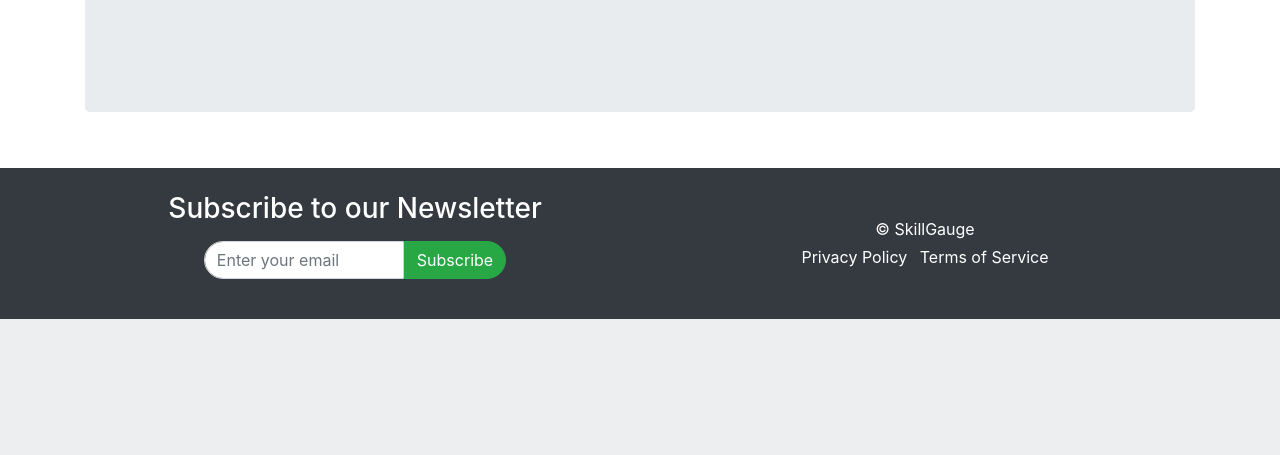
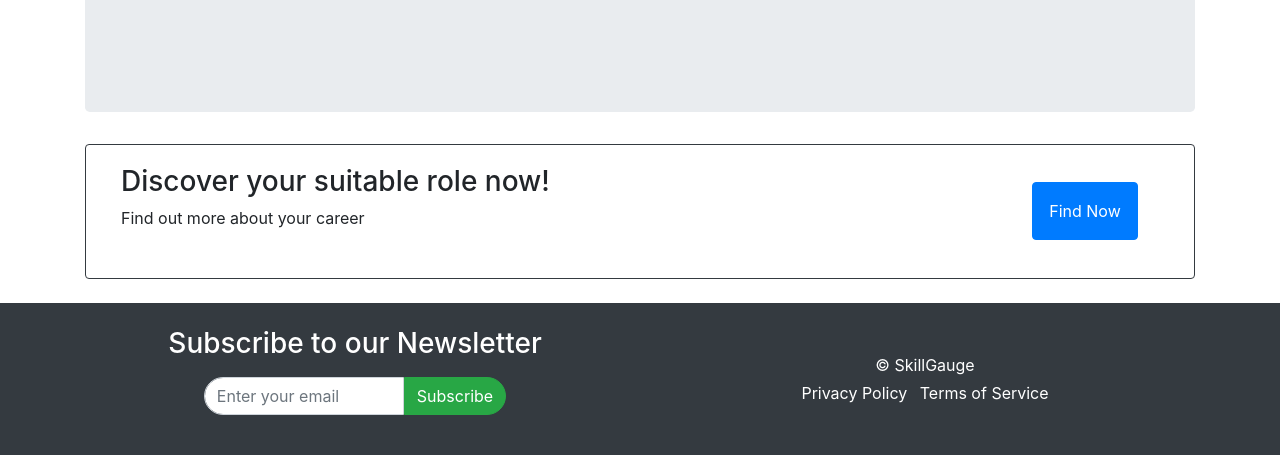
Before and after one commit to aenslei/SkillGauge, a Flask app: template templates/industry_details.html in a window 1280 px wide. Shown: the part 1623-2078 px from the top of the page. Before the commit the page ends 1942 px from the top, so only its background shows below. Run offline with Flask 3, Linux system fonts and the light colour scheme; the template is opened without the code that fills it, so the values that code supplies are empty; some libraries are stand-ins or nearby versions.

Commit message:
add links to resume part

```diff
--- a/templates/industry_details.html
+++ b/templates/industry_details.html
@@ -78,7 +78,30 @@
 
 
     </div>
+
+
+
+
 </div>
+
+
+     <div class="container card bg-transparent text-black border-dark ">
+      <!--text boxes-->
+      <div class="row card-body">
+
+        <div class="card-title col-sm-10">
+          <h3>Discover your suitable role now!</h3>
+          <p>Find out more about your career</p>
+
+        </div>
+        <div class="col-sm-2 d-flex justify-content-center align-items-center">
+            <a class="btn btn-primary p-3" href="{{ url_for('Resume') }}">Find Now</a>
+
+        </div>
+      </div>
+    </div>
+
+
 
 <script>
     const bubbleChartFrame = document.getElementById('bubble-chart');
```
